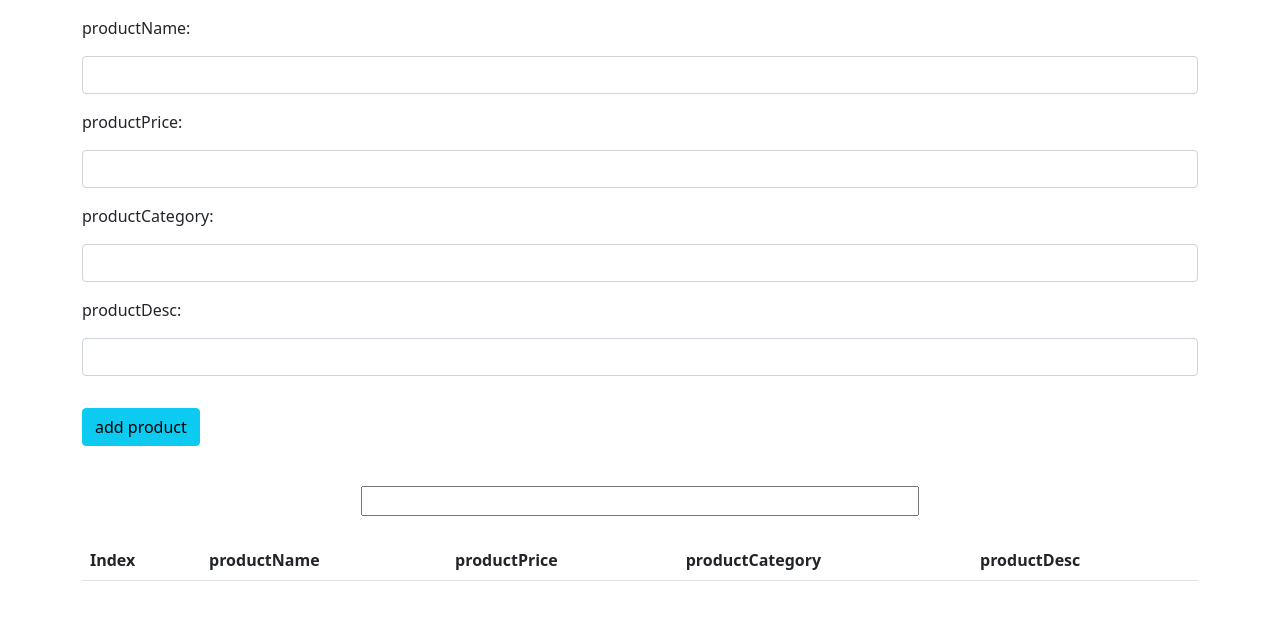
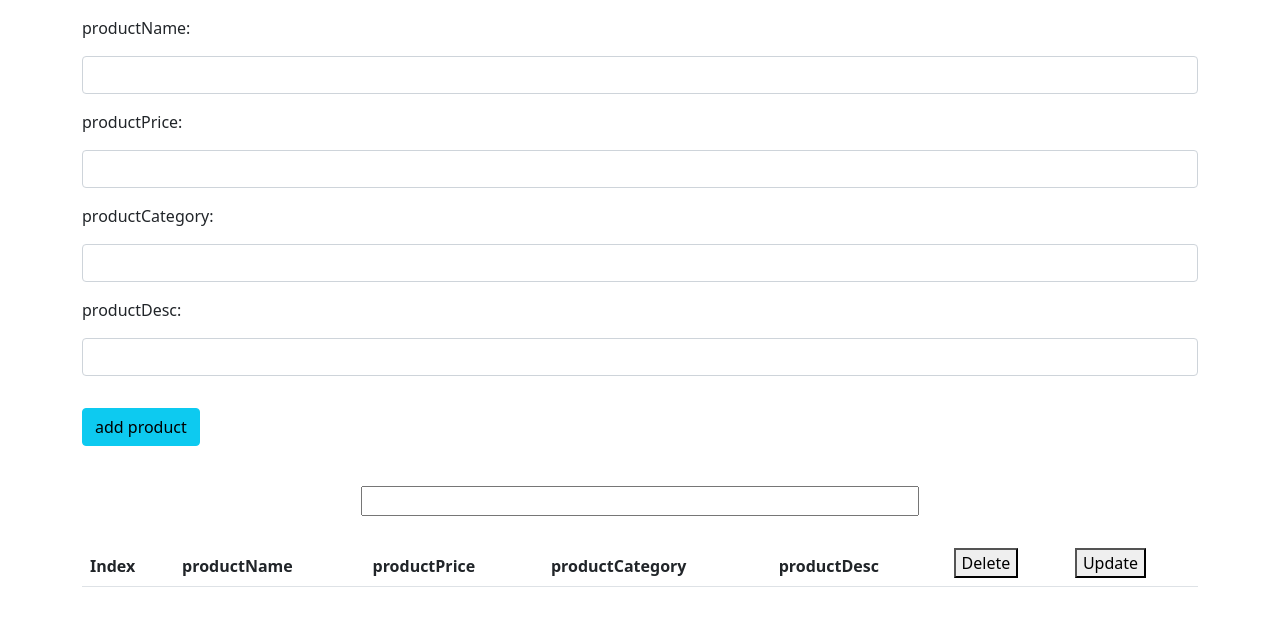
Before and after one commit to AbanoubNagyHalem/New, a plain HTML site: page index.html in a window 1280 px wide. Drawn offline with Linux system fonts and the light colour scheme.

Commit message:
Update index.html

```diff
--- a/index.html
+++ b/index.html
@@ -31,6 +31,7 @@
           <th>productPrice</th>
           <th>productCategory</th>
           <th>productDesc</th>
+          <th><button>Delete</button></th><th><button>Update</button></th>
         </thead>
         <tbody id="tableRow"></tbody>
       </table>
```
